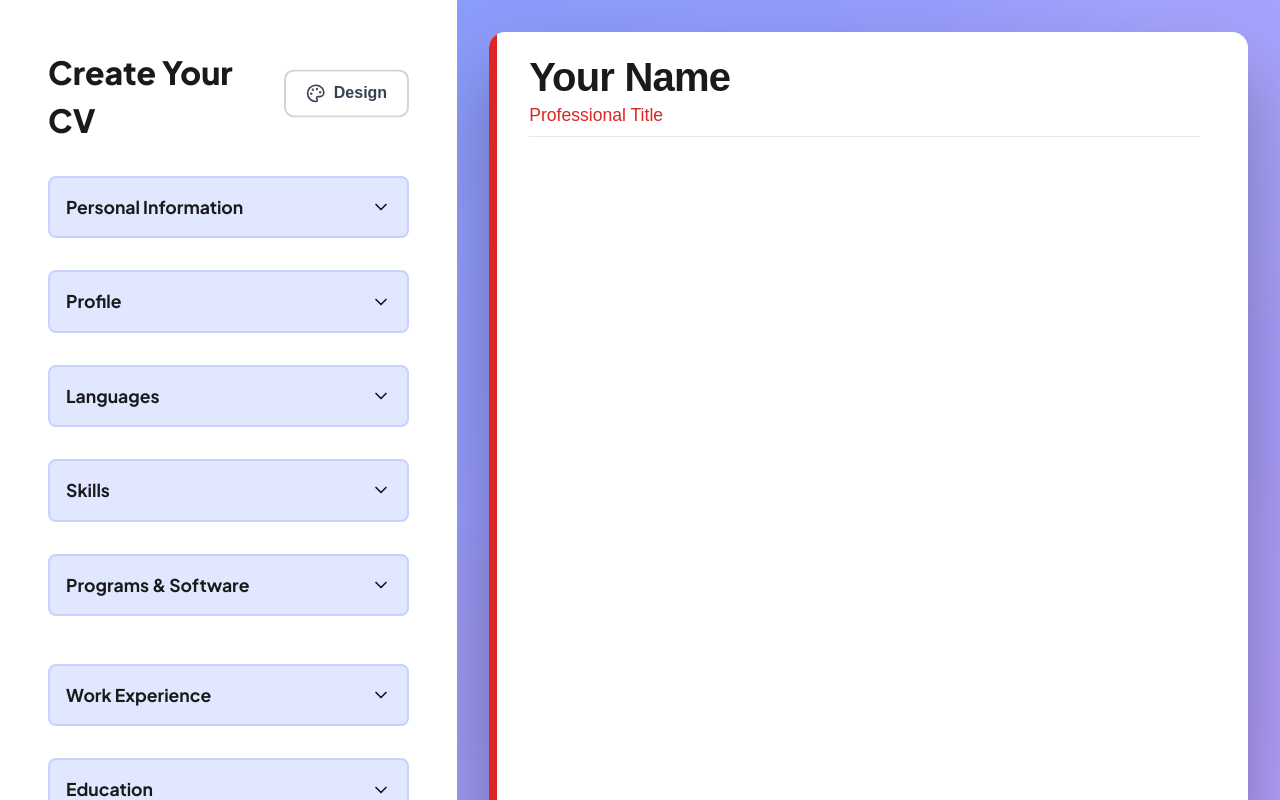
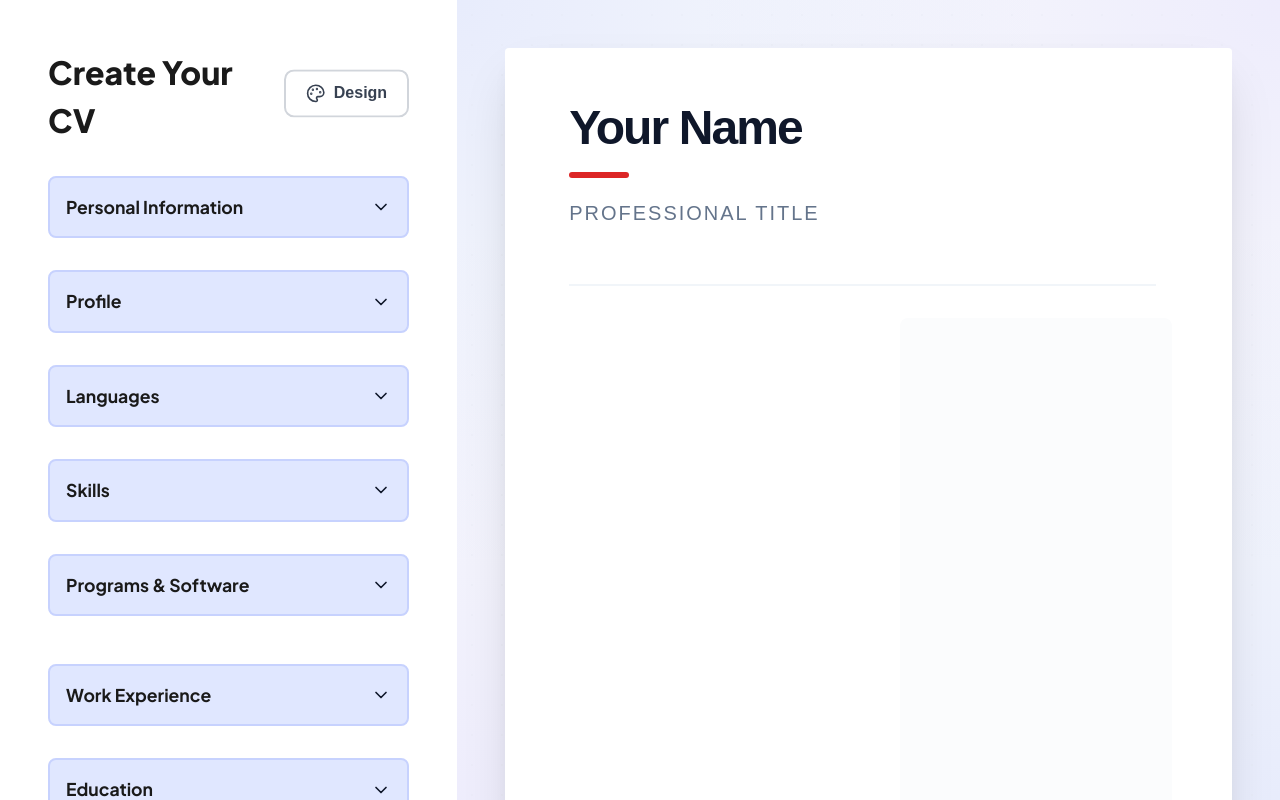
Before and after one commit to blitz-flex/CV-Builder, a React (Vite) app: page /create in a window 1280 px wide. Built offline with nearby package versions, Linux system fonts and the light colour scheme.

Commit message:
Refactor CV components for improved layout and modern design

```diff
--- a/src/components/preview/CVHeader.jsx
+++ b/src/components/preview/CVHeader.jsx
@@ -3,16 +3,38 @@ import { Mail, Phone, MapPin, Linkedin, Github } from 'lucide-react'
 function CVHeader({ formData, accentColor }) {
   return (
     <div className="cv-header">
-      <div className="header-left">
+      <div className="h-main">
         <h1>{formData.fullName || 'Your Name'}</h1>
-        <p className="job-title" style={{ color: accentColor }}>{formData.jobTitle || 'Professional Title'}</p>
+        <div className="h-divider" style={{ backgroundColor: accentColor }}></div>
+        <p className="job-title">{formData.jobTitle || 'Professional Title'}</p>
       </div>
-      <div className="header-right">
-        {formData.email && <div className="contact-item"><Mail size={16} /> {formData.email}</div>}
-        {formData.phone && <div className="contact-item"><Phone size={16} /> {formData.phoneCode || '+995'} {formData.phone}</div>}
-
-        {formData.linkedin && <div className="contact-item"><Linkedin size={16} /> <a href={formData.linkedin.startsWith('http') ? formData.linkedin : `https://${formData.linkedin}`} target="_blank" rel="noopener noreferrer" style={{ color: 'inherit', textDecoration: 'none' }}>LinkedIn</a></div>}
-        {formData.github && <div className="contact-item"><Github size={16} /> <a href={formData.github.startsWith('http') ? formData.github : `https://${formData.github}`} target="_blank" rel="noopener noreferrer" style={{ color: 'inherit', textDecoration: 'none' }}>GitHub</a></div>}
+      <div className="h-contact">
+        {formData.email && (
+          <div className="contact-item">
+            <Mail size={14} /> <span>{formData.email}</span>
+          </div>
+        )}
+        {formData.phone && (
+          <div className="contact-item">
+            <Phone size={14} /> <span>{formData.phoneCode || '+995'} {formData.phone}</span>
+          </div>
+        )}
+        {formData.linkedin && (
+          <div className="contact-item">
+            <Linkedin size={14} />
+            <a href={formData.linkedin.startsWith('http') ? formData.linkedin : `https://${formData.linkedin}`} target="_blank" rel="noopener noreferrer">
+              LinkedIn
+            </a>
+          </div>
+        )}
+        {formData.github && (
+          <div className="contact-item">
+            <Github size={14} />
+            <a href={formData.github.startsWith('http') ? formData.github : `https://${formData.github}`} target="_blank" rel="noopener noreferrer">
+              GitHub
+            </a>
+          </div>
+        )}
       </div>
     </div>
   )
--- a/src/components/preview/CVLeftColumn.jsx
+++ b/src/components/preview/CVLeftColumn.jsx
@@ -1,6 +1,6 @@
 function CVLeftColumn({ formData, accentColor }) {
   return (
-    <div className="cv-right-column">
+    <div className="cv-side-blocks">
       {formData.skills.some(item => item.name) && (
         <div className="cv-block">
           <h3>SKILLS</h3>
--- a/src/components/preview/CVPreview.jsx
+++ b/src/components/preview/CVPreview.jsx
@@ -6,14 +6,18 @@ function CVPreview({ formData, accentColor, selectedFont, cvRef }) {
   return (
     <div className="preview-side">
       <div className="cv-preview" ref={cvRef} style={{ fontFamily: selectedFont }}>
-        <div className="accent-bar" style={{ backgroundColor: accentColor }}></div>
-        <div className="cv-content">
+        <div className="cv-inner">
           <CVHeader formData={formData} accentColor={accentColor} />
-          <div className="cv-columns">
-            <CVLeftColumn formData={formData} accentColor={accentColor} />
-            <CVRightColumn formData={formData} accentColor={accentColor} />
+          <div className="cv-layout">
+            <div className="cv-main-col">
+              <CVRightColumn formData={formData} accentColor={accentColor} />
+            </div>
+            <div className="cv-side-col">
+              <CVLeftColumn formData={formData} accentColor={accentColor} />
+            </div>
           </div>
         </div>
+        <div className="accent-line" style={{ backgroundColor: accentColor }}></div>
       </div>
     </div>
   )
--- a/src/components/preview/CVRightColumn.jsx
+++ b/src/components/preview/CVRightColumn.jsx
@@ -1,6 +1,6 @@
 function CVRightColumn({ formData, accentColor }) {
   return (
-    <div className="cv-left-column">
+    <div className="cv-main-blocks">
       {formData.profile && (
         <div className="cv-block">
           <p className="profile-text">{formData.profile}</p>
--- a/src/styles/CVForm.css
+++ b/src/styles/CVForm.css
@@ -129,14 +129,22 @@
 }
 
 @keyframes simpleMove {
-  0%, 100% { transform: translateY(0); }
-  50% { transform: translateY(-3px); }
+
+  0%,
+  100% {
+    transform: translateY(0);
+  }
+
+  50% {
+    transform: translateY(-3px);
+  }
 }
 
 @keyframes fadeIn {
   from {
     opacity: 0;
   }
+
   to {
     opacity: 1;
   }
@@ -147,6 +155,7 @@
     transform: translateY(30px) scale(0.95);
     opacity: 0;
   }
+
   to {
     transform: translateY(0) scale(1);
     opacity: 1;
@@ -556,15 +565,19 @@
 }
 
 .preview-side {
-  background: linear-gradient(135deg, #8b9cfc 0%, #b49ffd 100%);
-  padding: 2rem;
+  background-color: #f8fafc;
+  background-image:
+    radial-gradient(at 0% 0%, rgba(139, 156, 252, 0.15) 0px, transparent 50%),
+    radial-gradient(at 100% 0%, rgba(180, 159, 253, 0.15) 0px, transparent 50%),
+    radial-gradient(at 100% 100%, rgba(139, 156, 252, 0.15) 0px, transparent 50%),
+    radial-gradient(at 0% 100%, rgba(180, 159, 253, 0.15) 0px, transparent 50%);
+  padding: 3rem;
   overflow-y: auto;
   height: 100vh;
   display: flex;
   justify-content: center;
   align-items: flex-start;
   position: relative;
-  -ms-overflow-style: none;
   scrollbar-width: none;
 }
 
@@ -575,43 +588,27 @@
 .preview-side::before {
   content: '';
   position: absolute;
-  width: 600px;
-  height: 600px;
-  background: radial-gradient(circle, rgba(255,255,255,0.1) 0%, transparent 70%);
-  top: -200px;
-  right: -200px;
-  animation: floatPreview 20s infinite ease-in-out;
-}
-
-.preview-side::after {
-  content: '';
-  position: absolute;
-  width: 400px;
-  height: 400px;
-  background: radial-gradient(circle, rgba(223, 70, 70, 0.08) 0%, transparent 70%);
-  bottom: -100px;
-  left: -100px;
-  animation: floatPreview 15s infinite ease-in-out reverse;
-}
-
-@keyframes floatPreview {
-  0%, 100% { transform: translate(0, 0); }
-  50% { transform: translate(30px, 30px); }
+  inset: 0;
+  background-image: radial-gradient(#e2e8f0 1.5px, transparent 1.5px);
+  background-size: 30px 30px;
+  opacity: 0.2;
+  pointer-events: none;
 }
 
 .cv-preview {
   width: 210mm;
   min-height: 297mm;
   background: white;
-  box-shadow: 0 40px 80px rgba(0, 0, 0, 0.3);
+  box-shadow:
+    0 10px 25px -5px rgba(0, 0, 0, 0.05),
+    0 25px 50px -12px rgba(0, 0, 0, 0.15);
   position: relative;
   z-index: 1;
-  border-radius: 16px;
-  overflow-y: auto;
-  overflow-x: hidden;
+  border-radius: 4px;
+  /* More document-like */
+  overflow: hidden;
   display: flex;
-  orphans: 3;
-  widows: 3;
+  margin-bottom: 3rem;
 }
 
 .accent-bar {
@@ -620,12 +617,43 @@
   flex-shrink: 0;
 }
 
-.cv-content {
+.cv-inner {
   flex: 1;
-  padding: 1.5rem 3rem 1rem 2rem;
+  padding: 3.5rem 4rem;
+  display: flex;
+  flex-direction: column;
 }
 
-.cv-content::after {
+.cv-layout {
+  display: grid;
+  grid-template-columns: 1fr 240px;
+  gap: 3rem;
+  flex: 1;
+}
+
+.cv-main-col {
+  display: flex;
+  flex-direction: column;
+  gap: 2rem;
+}
+
+.cv-side-col {
+  background: #fbfcfd;
+  margin: -1rem;
+  padding: 1rem;
+  border-radius: 8px;
+  display: flex;
+  flex-direction: column;
+  gap: 2rem;
+}
+
+.accent-line {
+  width: 12px;
+  height: 100%;
+  flex-shrink: 0;
+}
+
+.cv-inner::after {
   content: '';
   display: block;
   height: 297mm;
@@ -636,71 +664,86 @@
 }
 
 @media print {
-  .cv-content {
+  .cv-inner {
     orphans: 3;
     widows: 3;
   }
 
   .cv-preview {
     border-radius: 0;
+    box-shadow: none;
   }
 
-  .cv-content > *:first-child {
+  .cv-inner>*:first-child {
     padding-top: 0;
   }
 }
 
 .cv-header {
   display: flex;
-  justify-content: space-between;
-  align-items: flex-start;
-  margin-bottom: 0.75rem;
-  padding-bottom: 0.5rem;
-  border-bottom: 1px solid #e5e7eb;
+  flex-direction: column;
+  gap: 1.5rem;
+  margin-bottom: 3rem;
+  padding-bottom: 2rem;
+  border-bottom: 2px solid #f1f5f9;
 }
 
-.header-left h1 {
-  font-size: 2.5rem;
-  font-weight: 700;
-  color: #1a1a1a;
-  margin: 0 0 0.25rem 0;
-  letter-spacing: -0.02em;
+.h-main h1 {
+  font-size: 3rem;
+  font-weight: 800;
+  color: #0f172a;
+  margin: 0;
+  letter-spacing: -0.04em;
+  line-height: 1;
 }
 
-.job-title {
-  font-size: 1.1rem;
-  font-weight: 400;
-  margin: 0;
+.h-divider {
+  width: 60px;
+  height: 6px;
+  margin: 1.25rem 0;
+  border-radius: 3px;
 }
 
-.header-right {
+.h-main .job-title {
+  font-size: 1.25rem;
+  font-weight: 500;
+  color: #64748b;
+  margin: 0;
+  text-transform: uppercase;
+  letter-spacing: 0.1em;
+}
+
+.h-contact {
   display: flex;
-  flex-direction: column;
-  gap: 0.35rem;
-  align-items: flex-end;
-  font-size: 0.85rem;
+  flex-wrap: wrap;
+  gap: 1.5rem;
 }
 
 .contact-item {
   display: flex;
   align-items: center;
   gap: 0.5rem;
-  color: #374151;
+  font-size: 0.875rem;
+  color: #475569;
+  font-weight: 500;
+}
+
+.contact-item a {
+  color: inherit;
+  text-decoration: none;
+  transition: color 0.2s;
+}
+
+.contact-item a:hover {
+  color: var(--primary);
 }
 
 .contact-item svg {
-  flex-shrink: 0;
-  color: #1a1a1a;
+  color: #94a3b8;
 }
 
-.cv-columns {
-  display: grid;
-  grid-template-columns: 30% 70%;
-  gap: 1rem;
-}
-
-.cv-left-column,
-.cv-right-column {
+.cv-side-blocks,
+.cv-main-blocks {
   display: flex;
   flex-direction: column;
 }
@@ -733,12 +776,14 @@
 }
 
 .cv-block h3 {
-  font-size: 1rem;
+  font-size: 0.85rem;
   font-weight: 700;
   color: #1a1a1a;
-  margin: 0 0 1rem 0;
+  margin: 0 0 1.25rem 0;
   text-transform: uppercase;
-  letter-spacing: 1px;
+  letter-spacing: 0.15em;
+  padding-bottom: 0.5rem;
+  border-bottom: 2px solid #f1f5f9;
 }
 
 .skills-grid {
@@ -748,11 +793,14 @@
 }
 
 .skill-badge {
-  padding: 0.5rem 1rem;
-  border-radius: 4px;
-  font-size: 0.85rem;
-  font-weight: 500;
+  padding: 0.35rem 0.85rem;
+  border-radius: 6px;
+  font-size: 0.75rem;
+  font-weight: 600;
   display: inline-block;
+  background: #f1f5f9 !important;
+  color: #475569 !important;
+  border: 1px solid #e2e8f0;
 }
 
 .language-item {
@@ -833,10 +881,11 @@
 }
 
 .exp-bar {
-  width: 4px;
+  width: 2px;
   min-height: 100%;
   flex-shrink: 0;
-  margin-top: 0.25rem;
+  margin-top: 0.5rem;
+  opacity: 0.3;
 }
 
 .exp-content {
@@ -844,10 +893,10 @@
 }
 
 .exp-item h4 {
-  font-size: 1rem;
+  font-size: 1.1rem;
   font-weight: 700;
-  color: #1a1a1a;
-  margin: 0 0 0.25rem 0;
+  color: #0f172a;
+  margin: 0 0 0.35rem 0;
 }
 
 .exp-item .company {
@@ -859,8 +908,12 @@
 
 .period {
   font-size: 0.85rem;
-  font-style: italic;
-  margin: 0 0 0.5rem 0;
+  font-weight: 600;
+  margin: 0 0 0.75rem 0;
+  display: inline-block;
+  padding: 0.2rem 0.6rem;
+  background: #f8fafc;
+  border-radius: 4px;
 }
 
 .exp-description {
```
